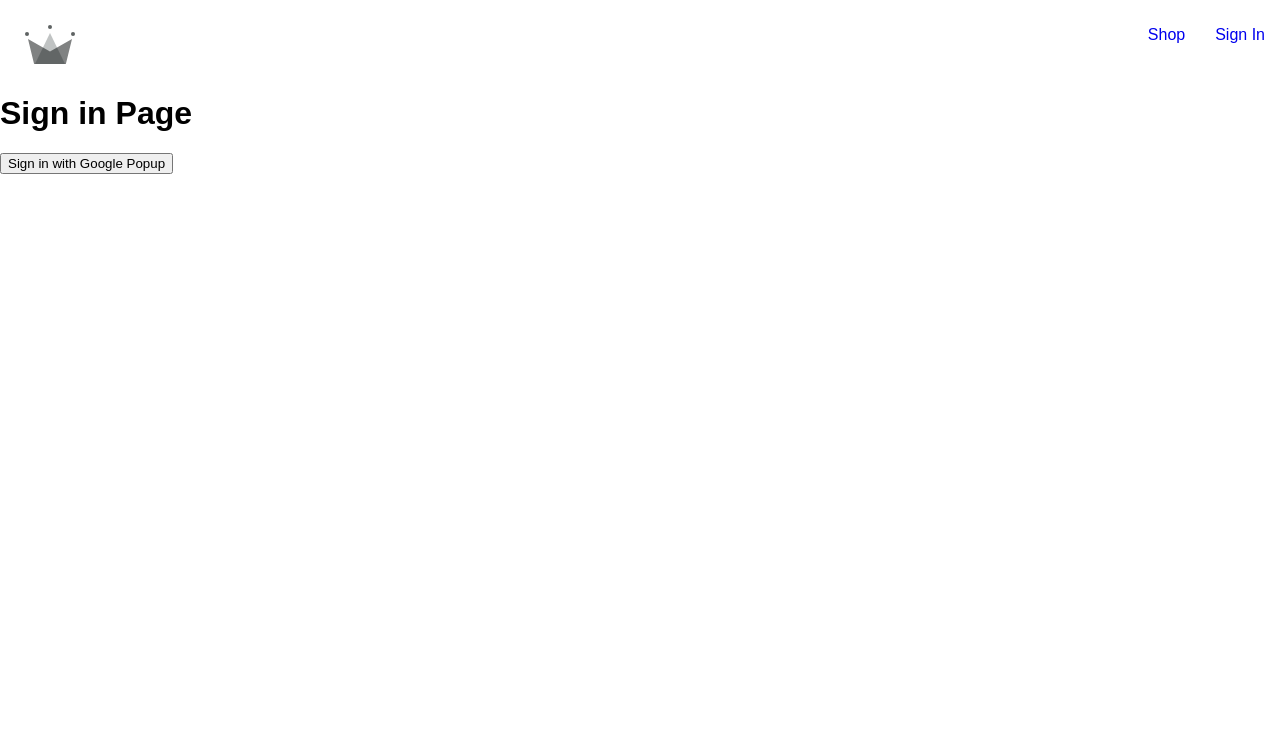
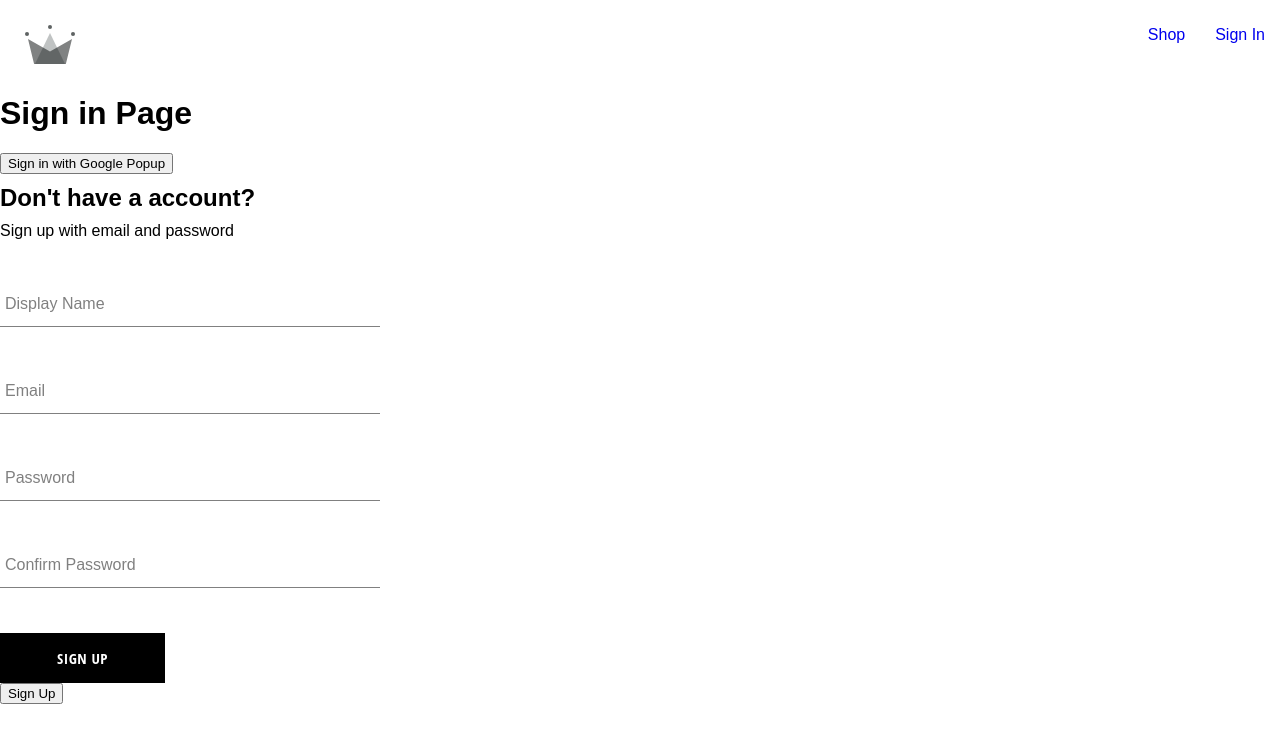
Before and after one commit to jonahjayasingh/ReactProject, a React (Create React App) app in the folder crwn-clothing/: page /sign-in in a window 1280 px wide. Shown: the top 742 px of the page. Built offline with nearby package versions, Linux system fonts and the light colour scheme; a web font is replaced by a local one.

Commit message:
create signup method

```diff
--- a/crwn-clothing/package.json
+++ b/crwn-clothing/package.json
@@ -33,6 +33,7 @@
       "not dead",
       "not op_mini all"
     ],
+
     "development": [
       "last 1 chrome version",
       "last 1 firefox version",
--- /dev/null
+++ b/crwn-clothing/src/Components/button/button.component.jsx
@@ -0,0 +1,19 @@
+import "./button.styles.scss";
+
+const BUTTON_TYPES_CLASS = {
+  google: "google-sign-in",
+  inverted: "inverted",
+};
+
+const Button = ({ children, buttonType, ...otherprops }) => {
+  return (
+    <button
+      className={`button-container ${BUTTON_TYPES_CLASS[buttonType]}`}
+      {...otherprops}
+    >
+      {children}
+    </button>
+  );
+};
+
+export default Button;
--- /dev/null
+++ b/crwn-clothing/src/Components/button/button.styles.scss
@@ -0,0 +1,46 @@
+.button-container {
+  min-width: 165px;
+  width: auto;
+  height: 50px;
+  letter-spacing: 0.5px;
+  line-height: 50px;
+  padding: 0 35px 0 35px;
+  font-size: 15px;
+  background-color: black;
+  color: white;
+  text-transform: uppercase;
+  font-family: "Open Sans Condensed";
+  font-weight: bolder;
+  border: none;
+  cursor: pointer;
+  display: flex;
+  justify-content: center;
+
+  &:hover {
+    background-color: white;
+    color: black;
+    border: 1px solid black;
+  }
+
+  &.google-sign-in {
+    background-color: #4285f4;
+    color: white;
+
+    &:hover {
+      background-color: #357ae8;
+      border: none;
+    }
+  }
+
+  &.inverted {
+    background-color: white;
+    color: black;
+    border: 1px solid black;
+
+    &:hover {
+      background-color: black;
+      color: white;
+      border: none;
+    }
+  }
+}
--- /dev/null
+++ b/crwn-clothing/src/Components/formInput/formInput.component.jsx
@@ -0,0 +1,20 @@
+import "./formInput.styles.scss";
+
+const FormInput = ({ label, ...otherprops }) => {
+  return (
+    <div className="group">
+      <input className="form-input" {...otherprops} />
+      {label && (
+        <label
+          className={`${
+            otherprops.value.length ? "shrink" : ""
+          } form-input-label`}
+        >
+          {label}
+        </label>
+      )}
+    </div>
+  );
+};
+
+export default FormInput;
--- /dev/null
+++ b/crwn-clothing/src/Components/formInput/formInput.styles.scss
@@ -0,0 +1,54 @@
+$sub-color: grey;
+$main-color: black;
+
+@mixin shrinkLabel {
+  top: -14px;
+  font-size: 12px;
+  color: $main-color;
+}
+
+.group {
+  position: relative;
+  margin: 45px 0;
+
+  .form-input {
+    background: none;
+    background-color: white;
+    color: $sub-color;
+    font-size: 18px;
+    padding: 10px 10px 10px 5px;
+    display: block;
+    width: 100%;
+    border: none;
+    border-radius: 0;
+    border-bottom: 1px solid $sub-color;
+    margin: 25px 0;
+
+    &:focus {
+      outline: none;
+    }
+
+    &:focus ~ .form-input-label {
+      @include shrinkLabel();
+    }
+  }
+
+  input[type="password"] {
+    letter-spacing: 0.3em;
+  }
+
+  .form-input-label {
+    color: $sub-color;
+    font-size: 16px;
+    font-weight: normal;
+    position: absolute;
+    pointer-events: none;
+    left: 5px;
+    top: 10px;
+    transition: 300ms ease all;
+
+    &.shrink {
+      @include shrinkLabel();
+    }
+  }
+}
--- /dev/null
+++ b/crwn-clothing/src/Components/sign-up-form/sign-up-form.components.jsx
@@ -0,0 +1,98 @@
+import { useState } from "react";
+import "./sign-up-form.style.scss";
+import FormInput from "../formInput/formInput.component";
+import Button from "../button/button.component";
+
+import {
+  creatAuthUserWithEmailAndPassword,
+  createUserDocumentFromAuth,
+} from "../../utils/firebase/firebase.utils";
+
+const defaultFormFields = {
+  displayName: "",
+  email: "",
+  password: "",
+  confirmPassword: "",
+};
+
+const SignUpForm = () => {
+  const [formFields, setFormFields] = useState(defaultFormFields);
+  const { displayName, email, password, confirmPassword } = formFields;
+
+  const restFormFields = () => {
+    setFormFields(defaultFormFields);
+  };
+
+  const handleSubmit = async (event) => {
+    event.preventDefault();
+    if (password === confirmPassword) {
+      try {
+        const { user } = await creatAuthUserWithEmailAndPassword(
+          email,
+          password
+        );
+        createUserDocumentFromAuth(user, { displayName });
+        restFormFields();
+      } catch (error) {
+        if (error.code === "auth/email-already-in-use") {
+          alert("this email is already register");
+        }
+        console.log(error.message);
+      }
+    } else {
+      alert("Your password did not match");
+    }
+  };
+  const handleChange = (event) => {
+    const { name, value } = event.target;
+    setFormFields({ ...formFields, [name]: value });
+  };
+
+  return (
+    <div className="sign-up-container">
+      <h2>Don't have a account?</h2>
+      <span>Sign up with email and password</span>
+      <form onSubmit={handleSubmit}>
+        <FormInput
+          label="Display Name"
+          type="text"
+          required
+          value={displayName}
+          onChange={handleChange}
+          name="displayName"
+        />
+
+        <FormInput
+          label="Email"
+          type="email"
+          required
+          value={email}
+          onChange={handleChange}
+          name="email"
+        />
+
+        <FormInput
+          label="Password"
+          type="password"
+          required
+          value={password}
+          onChange={handleChange}
+          name="password"
+        />
+
+        <FormInput
+          label="Confirm Password"
+          type="password"
+          required
+          value={confirmPassword}
+          onChange={handleChange}
+          name="confirmPassword"
+        />
+        <Button type="submit">Sign Up</Button>
+        <button type="submit">Sign Up</button>
+      </form>
+    </div>
+  );
+};
+
+export default SignUpForm;
--- /dev/null
+++ b/crwn-clothing/src/Components/sign-up-form/sign-up-form.style.scss
@@ -0,0 +1,9 @@
+.sign-up-container {
+  display: flex;
+  flex-direction: column;
+  width: 380px;
+
+  h2 {
+    margin: 10px 0;
+  }
+}
--- a/crwn-clothing/src/routes/sign-in/sign-in.components.jsx
+++ b/crwn-clothing/src/routes/sign-in/sign-in.components.jsx
@@ -1,17 +1,34 @@
+// import { useEffect } from "react";
+// import { getRedirectResult } from "firebase/auth";
 import {
+  // auth,
   signInWithGooglePopup,
   createUserDocumentFromAuth,
+  // signInWithGoogleRedirect,
 } from "../../utils/firebase/firebase.utils";
 
+import SignUpForm from "../../Components/sign-up-form/sign-up-form.components";
 const SignIn = () => {
+  // useEffect(() => {
+  //   const handleRedirectResult = async () => {
+  //     const response = await getRedirectResult(auth);
+  //     if (response) {
+  //       const userDocRef = await createUserDocumentFromAuth(response.user);
+  //     }
+  //   };
+
+  //   handleRedirectResult();
+  // }, []);
   const logGoogleUser = async () => {
     const { user } = await signInWithGooglePopup();
     const userDocRef = await createUserDocumentFromAuth(user);
   };
+
   return (
     <div>
       <h1>Sign in Page</h1>
       <button onClick={logGoogleUser}>Sign in with Google Popup</button>
+      <SignUpForm />
     </div>
   );
 };
--- a/crwn-clothing/src/utils/firebase/firebase.utils.js
+++ b/crwn-clothing/src/utils/firebase/firebase.utils.js
@@ -5,6 +5,7 @@
   signInWithRedirect,
   signInWithPopup,
   GoogleAuthProvider,
+  createUserWithEmailAndPassword,
 } from "firebase/auth";
 
 import { getFirestore, doc, getDoc, setDoc } from "firebase/firestore";
@@ -21,27 +22,44 @@
 // Initialize Firebase
 const firebaseApp = initializeApp(firebaseConfig);
 
-const provider = new GoogleAuthProvider();
+const googleProvider = new GoogleAuthProvider();
 
-provider.setCustomParameters({
+googleProvider.setCustomParameters({
   prompt: "select_account",
 });
 
 export const auth = getAuth(firebaseApp);
-export const signInWithGooglePopup = () => signInWithPopup(auth, provider);
+export const signInWithGooglePopup = () =>
+  signInWithPopup(auth, googleProvider);
+export const signInWithGoogleRedirect = () =>
+  signInWithRedirect(auth, googleProvider);
 
 export const db = getFirestore();
 
-export const createUserDocumentFromAuth = async (userAuth) => {
+export const createUserDocumentFromAuth = async (
+  userAuth,
+  additionalInformation = {}
+) => {
   const userDocRef = doc(db, "users", userAuth.uid);
   const userSnapshot = await getDoc(userDocRef);
   if (!userSnapshot.exists()) {
     const { displayName, email } = userAuth;
     const createAt = new Date();
     try {
-      await setDoc(userDocRef, { displayName, email, createAt });
+      await setDoc(userDocRef, {
+        displayName,
+        email,
+        createAt,
+        ...additionalInformation,
+      });
     } catch (error) {
       console.log(error.message);
     }
   }
 };
+
+export const creatAuthUserWithEmailAndPassword = async (email, password) => {
+  if (!email || !password) return;
+
+  return await createUserWithEmailAndPassword(auth, email, password);
+};
```
Also changed, not shown: crwn-clothing/src/routes/sign-in/sign-in.style.scss (added).
